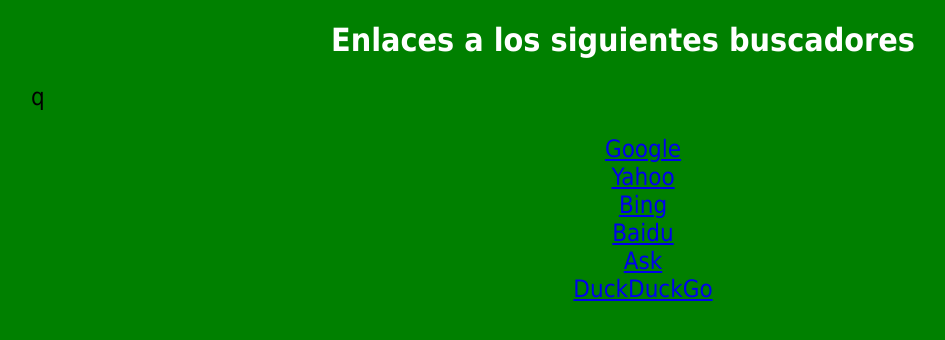
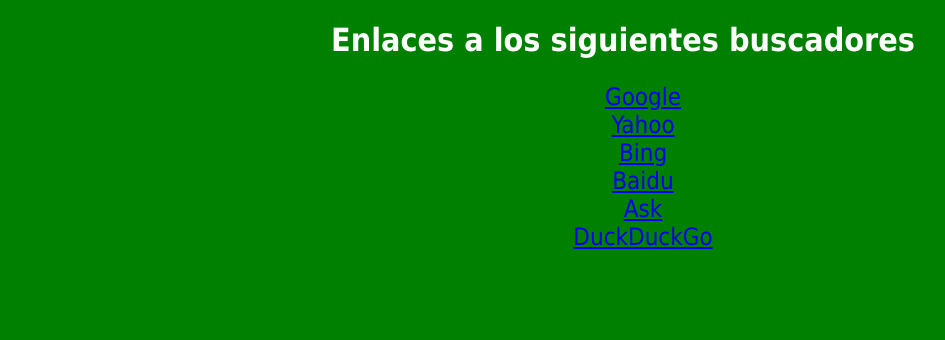
Before and after one commit to jcarlos1978/diw2, a plain HTML site: page ejercicio5.html in a window 1280 px wide. Shown: the whole page, without its empty margins (17-962 px from the left). Drawn offline with Linux system fonts and the light colour scheme.

Commit message:
Versión 1

```diff
--- a/ejercicio5.html
+++ b/ejercicio5.html
@@ -14,7 +14,6 @@
         <h1>Enlaces a los siguientes buscadores</h1>
     </header>
     <ul>
-        <p>q</p>
         <li><a href="https://www.google.es" target="_blank">Google</a></li>
         <li><a href="https://es.yahoo.com" target="_blank">Yahoo</a></li>
         <li><a href="https://www.bing.com" target="_blank">Bing</a></li>
```
